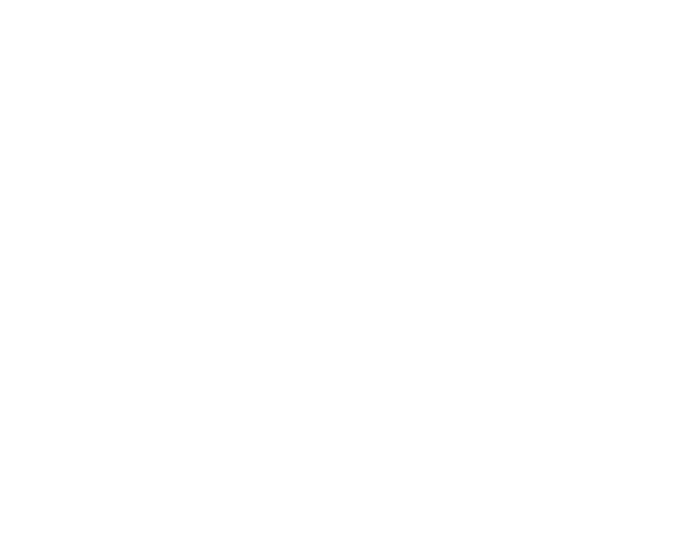
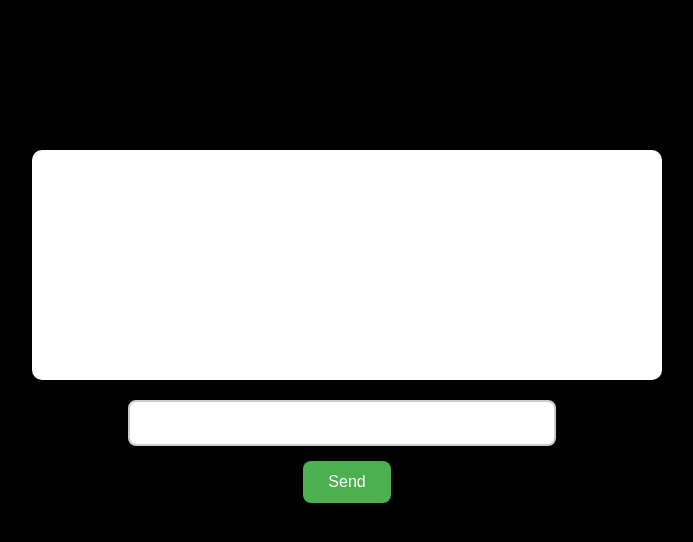
Before and after one commit to chamathkaranali/AI-chat-bot, a plain HTML site: page index.html in a window 1280 px wide. Shown: the whole page, without its empty margins (293-986 px from the left). Drawn offline with Linux system fonts and the light colour scheme.

Commit message:
implement chatbot serching function

```diff
--- a/app.js
+++ b/app.js
@@ -0,0 +1,36 @@
+function sendPrompt() {
+    document.getElementById("output").innerHTML = '<div>Loading...</div>';
+    const myHeaders = new Headers();
+    myHeaders.append("Content-Type", "application/json");
+    myHeaders.append("X-goog-api-key", "AIzaSyAhMRK5TzkdAnk37ma6iXWIIq6VjVO96e8");
+    let txtpromt=document.getElementById("txtpromt").value
+
+
+
+    const raw = JSON.stringify({
+    "contents": [
+        {
+        "parts": [
+            {
+            "text": txtpromt
+            }
+        ]
+        }
+    ]
+    });
+
+    const requestOptions = {
+    method: "POST",
+    headers: myHeaders,
+    body: raw,
+    redirect: "follow"
+    };
+
+    fetch("https://generativelanguage.googleapis.com/v1beta/models/gemini-2.0-flash:generateContent", requestOptions)
+    .then((response) => response.json())
+    .then((result) => {
+            document.getElementById("output").innerHTML = result.candidates[0].content.parts[0].text;
+
+
+}).catch((error) => console.error(error));
+}
--- a/index.html
+++ b/index.html
@@ -7,6 +7,10 @@
     <link rel="stylesheet" href="style.css">
 </head>
 <body>
+    <div id="output"></div>
+    <div id="loarding" style="display:none;">loarding</div>
+    <input type="text" id="txtpromt">
+    <button onclick="sendPrompt()">Send</button>
     <script src="app.js"></script>
 </body>
 </html>
--- a/style.css
+++ b/style.css
@@ -0,0 +1,53 @@
+body {
+    font-family: Arial, Helvetica, sans-serif;
+    background: #020202;
+    margin: 0;
+    padding: 150px;
+    display: flex;
+    flex-direction: column;
+    align-items: center;
+}
+
+#output {
+    width: 90%;
+    max-width: 600px;
+    min-height: 200px;
+    background: #ffffff;
+    border-radius: 10px;
+    padding: 15px;
+    margin-bottom: 20px;
+    box-shadow: 0 0 10px rgba(0,0,0,0.1);
+    overflow-y: auto;
+    font-size: 16px;
+}
+
+#txtpromt {
+    width: 70%;
+    max-width: 400px;
+    padding: 12px;
+    border: 2px solid #ccc;
+    border-radius: 8px;
+    font-size: 16px;
+    margin-right: 10px;
+    outline: none;
+}
+
+#txtpromt:focus {
+    border-color: #555;
+}
+
+button {
+    padding: 12px 25px;
+    background: #4CAF50;
+    color: white;
+    border: none;
+    border-radius: 8px;
+    font-size: 16px;
+    cursor: pointer;
+    transition: 0.3s;
+    margin-top: 15px;
+}
+
+button:hover {
+    background: #45a049;
+}
```
